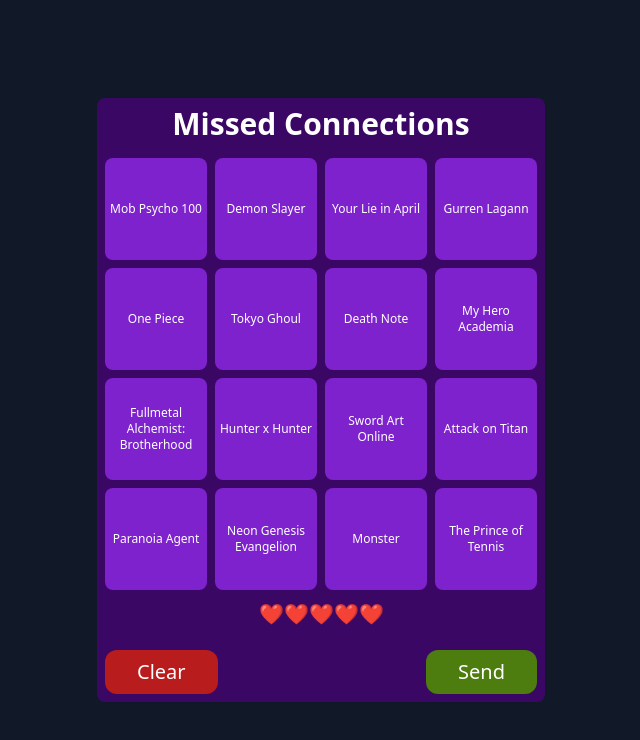
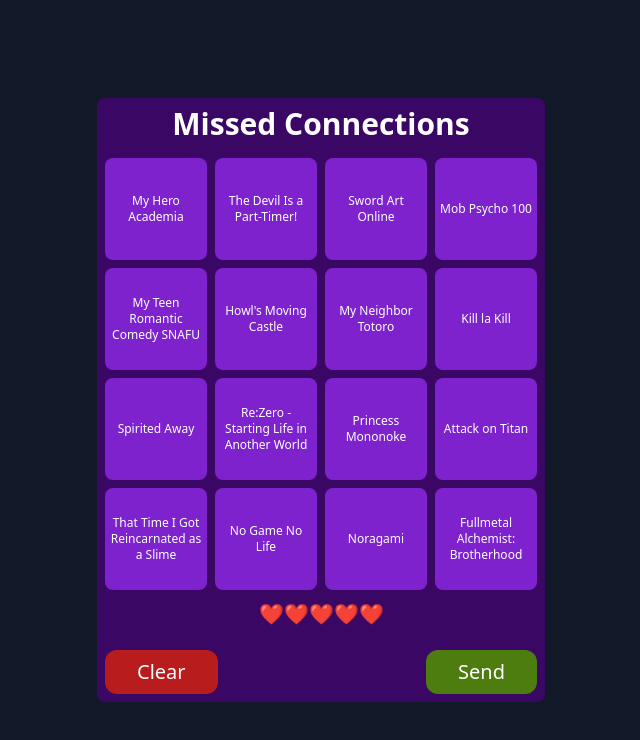
Before and after one commit to matugonzalez/missed-connections, a React (Vite) app: page / in a window 1280 px wide. Shown: the top 740 px of the page, without its empty margins (319-959 px from the left). Built offline with nearby package versions, Linux system fonts and the light colour scheme.

Commit message:
feat: add real data and ref app

```diff
--- a/mockData.js
+++ b/mockData.js
@@ -1,149 +1,7 @@
-const animeList = [
-    {
-        id: 1,
-        name: "Attack on Titan",
-        author: "Hajime Isayama",
-        dateOfRelease: "2013",
-        producer: "Wit Studio, MAPPA"
-    },
-    {
-        id: 2,
-        name: "My Hero Academia",
-        author: "Kohei Horikoshi",
-        dateOfRelease: "2016",
-        producer: "Bones"
-    },
-    {
-        id: 3,
-        name: "Demon Slayer",
-        author: "Koyoharu Gotouge",
-        dateOfRelease: "2019",
-        producer: "Ufotable"
-    },
-    {
-        id: 4,
-        name: "One Piece",
-        author: "Eiichiro Oda",
-        dateOfRelease: "1999",
-        producer: "Toei Animation"
-    },
-    {
-        id: 5,
-        name: "Fullmetal Alchemist: Brotherhood",
-        author: "Hiromu Arakawa",
-        dateOfRelease: "2009",
-        producer: "BONES"
-    },
-    {
-        id: 6,
-        name: "Death Note",
-        author: "Tsugumi Ohba",
-        dateOfRelease: "2006",
-        producer: "Madhouse"
-    },
-    {
-        id: 7,
-        name: "Sword Art Online",
-        author: "Reki Kawahara",
-        dateOfRelease: "2012",
-        producer: "A-1 Pictures"
-    },
-    {
-        id: 8,
-        name: "Tokyo Ghoul",
-        author: "Sui Ishida",
-        dateOfRelease: "2014",
-        producer: "Studio Pierrot"
-    },
-    {
-        id: 9,
-        name: "Hunter x Hunter",
-        author: "Yoshihiro Togashi",
-        dateOfRelease: "2011",
-        producer: "Madman Entertainment"
-    },
-    {
-        id: 10,
-        name: "Neon Genesis Evangelion",
-        author: "Hideaki Anno",
-        dateOfRelease: "1995",
-        producer: "Gainax"
-    },
-    {
-        id: 11,
-        name: "Paranoia Agent",
-        author: "Satoshi Kon",
-        dateOfRelease: "2004",
-        producer: "Madhouse"
-    },
-    {
-        id: 12,
-        name: "Your Lie in April",
-        author: "Naoshi Arakawa",
-        dateOfRelease: "2014",
-        producer: "A-1 Pictures"
-    },
-    {
-        id: 13,
-        name: "The Prince of Tennis",
-        author: "Takeshi Konomi",
-        dateOfRelease: "2001",
-        producer: "Mitsubachi"
-    },
-    {
-        id: 14,
-        name: "Mob Psycho 100",
-        author: "ONE",
-        dateOfRelease: "2016",
-        producer: "Bones"
-    },
-    {
-        id: 15,
-        name: "Gurren Lagann",
-        author: "Kazuki Nakashima",
-        dateOfRelease: "2007",
-        producer: "Gainax"
-    },
-    {
-        id: 16,
-        name: "Monster",
-        author: "Naoki Urasawa",
-        dateOfRelease: "2004",
-        producer: "Madhouse"
-    },
-    {
-        id: 17,
-        name: "Kabaneri of the Iron Fortress",
-        author: "Tachikawa Yūichirō",
-        dateOfRelease: "2016",
-        producer: "Wit Studio"
-    },
-    {
-        id: 18,
-        name: "Anohana: The Flower We Saw That Day",
-        author: "Yoshihiro Miyamoto",
-        dateOfRelease: "2011",
-        producer: "A-1 Pictures"
-    },
-    {
-        id: 19,
-        name: "One Punch Man",
-        author: "ONE",
-        dateOfRelease: "2015",
-        producer: "Madhouse"
-    },
-    {
-        id: 20,
-        name: "The Wings of Honneamise",
-        author: "Kazuki Nakashima",
-        dateOfRelease: "1987",
-        producer: "Gainax"
-    },
-];
 const answers = [
     {
-        name:'Animes released on 2013',
-        answer : [
+        name: "Animes released on 2013",
+        answer: [
             {
                 id: 1,
                 name: "Attack on Titan",
@@ -153,129 +11,129 @@
             },
             {
                 id: 2,
+                name: "Kill la Kill",
+                author: "Kazuki Nakashima",
+                dateOfRelease: "2013",
+                producer: "Trigger"
+            },
+            {
+                id: 3,
+                name: "The Devil Is a Part-Timer!",
+                author: "Satoshi Wagahara",
+                dateOfRelease: "2013",
+                producer: "White Fox"
+            },
+            {
+                id: 4,
+                name: "My Teen Romantic Comedy SNAFU",
+                author: "Wataru Watari",
+                dateOfRelease: "2013",
+                producer: "Brain's Base"
+            }
+        ]
+    },
+    {
+        name: "Anime movies by Hayao Miyazaki and Studio Ghibli",
+        answer: [
+            {
+                id: 5,
+                name: "Spirited Away",
+                author: "Hayao Miyazaki",
+                dateOfRelease: "2001",
+                producer: "Studio Ghibli"
+            },
+            {
+                id: 6,
+                name: "My Neighbor Totoro",
+                author: "Hayao Miyazaki",
+                dateOfRelease: "1988",
+                producer: "Studio Ghibli"
+            },
+            {
+                id: 7,
+                name: "Princess Mononoke",
+                author: "Hayao Miyazaki",
+                dateOfRelease: "1997",
+                producer: "Studio Ghibli"
+            },
+            {
+                id: 8,
+                name: "Howl's Moving Castle",
+                author: "Hayao Miyazaki",
+                dateOfRelease: "2004",
+                producer: "Studio Ghibli"
+            }
+        ]
+    },
+    {
+        name: "Isekai Animes",
+        answer: [
+            {
+                id: 9,
+                name: "Re:Zero - Starting Life in Another World",
+                author: "Tappei Nagatsuki",
+                dateOfRelease: "2016",
+                producer: "White Fox"
+            },
+            {
+                id: 10,
+                name: "No Game No Life",
+                author: "Yuu Kamiya",
+                dateOfRelease: "2014",
+                producer: "Madhouse"
+            },
+            {
+                id: 11,
+                name: "That Time I Got Reincarnated as a Slime",
+                author: "Fuse",
+                dateOfRelease: "2018",
+                producer: "8bit"
+            },
+            {
+                id: 12,
+                name: "Sword Art Online",
+                author: "Reki Kawahara",
+                dateOfRelease: "2012",
+                producer: "A-1 Pictures"
+            }
+        ]
+    },
+    {
+        name: "Animes produced by Bones",
+        answer: [
+            {
+                id: 13,
+                name: "Fullmetal Alchemist: Brotherhood",
+                author: "Hiromu Arakawa",
+                dateOfRelease: "2009",
+                producer: "Bones"
+            },
+            {
+                id: 14,
                 name: "My Hero Academia",
                 author: "Kohei Horikoshi",
                 dateOfRelease: "2016",
                 producer: "Bones"
             },
             {
-                id: 3,
-                name: "Demon Slayer",
-                author: "Koyoharu Gotouge",
-                dateOfRelease: "2019",
-                producer: "Ufotable"
-            },
-            {
-                id: 4,
-                name: "One Piece",
-                author: "Eiichiro Oda",
-                dateOfRelease: "1999",
-                producer: "Toei Animation"
-            },
-        ],
-    },
-    {
-        name: 'Animes of the same author',
-        answer: [
-            {
-                id: 5,
-                name: "Fullmetal Alchemist: Brotherhood",
-                author: "Hiromu Arakawa",
-                dateOfRelease: "2009",
-                producer: "BONES"
-            },
-            {
-                id: 6,
-                name: "Death Note",
-                author: "Tsugumi Ohba",
-                dateOfRelease: "2006",
-                producer: "Madhouse"
-            },
-            {
-                id: 7,
-                name: "Sword Art Online",
-                author: "Reki Kawahara",
-                dateOfRelease: "2012",
-                producer: "A-1 Pictures"
-            },
-            {
-                id: 8,
-                name: "Tokyo Ghoul",
-                author: "Sui Ishida",
-                dateOfRelease: "2014",
-                producer: "Studio Pierrot"
-            },
-        ]
-    },
-    {
-        name: 'Isekai animes',
-        answer: [
-            {
-                id: 9,
-                name: "Hunter x Hunter",
-                author: "Yoshihiro Togashi",
-                dateOfRelease: "2011",
-                producer: "Madman Entertainment"
-            },
-            {
-                id: 10,
-                name: "Neon Genesis Evangelion",
-                author: "Hideaki Anno",
-                dateOfRelease: "1995",
-                producer: "Gainax"
-            },
-            {
-                id: 11,
-                name: "Paranoia Agent",
-                author: "Satoshi Kon",
-                dateOfRelease: "2004",
-                producer: "Madhouse"
-            },
-            {
-                id: 12,
-                name: "Your Lie in April",
-                author: "Naoshi Arakawa",
-                dateOfRelease: "2014",
-                producer: "A-1 Pictures"
-            },
-        ]
-    },
-    {
-        name: 'All anime movies',
-        answer: [
-            {
-                id: 13,
-                name: "The Prince of Tennis",
-                author: "Takeshi Konomi",
-                dateOfRelease: "2001",
-                producer: "Mitsubachi"
-            },
-            {
-                id: 14,
+                id: 15,
                 name: "Mob Psycho 100",
                 author: "ONE",
                 dateOfRelease: "2016",
                 producer: "Bones"
             },
             {
-                id: 15,
-                name: "Gurren Lagann",
-                author: "Kazuki Nakashima",
-                dateOfRelease: "2007",
-                producer: "Gainax"
-            },
-            {
                 id: 16,
-                name: "Monster",
-                author: "Naoki Urasawa",
-                dateOfRelease: "2004",
-                producer: "Madhouse"
-            },
-        ],
+                name: "Noragami",
+                author: "Adachitoka",
+                dateOfRelease: "2014",
+                producer: "Bones"
+            }
+        ]
     },
 ]
+
 const MOCKDATA = {
-    animeList,
     answers,
 }
 
--- a/src/App.jsx
+++ b/src/App.jsx
@@ -8,8 +8,7 @@
 import GameButtons from "./components/GameButtons"
 
 function App() {
-    const selectedData = MOCKDATA.animeList.slice(0, 16)
-    const answers = MOCKDATA.answers
+    const selectedData = MOCKDATA.answers.flatMap(item => item.answer)
     const [colors, setColors] = useState([])
     const [items, setItems] = useState(UTILS.shuffleArray(selectedData))
     const [pickedItems, setPickedItems] = useState([])
@@ -37,7 +36,7 @@
 
         let isCorrect = false
 
-        answers.map((answer) => {
+        MOCKDATA.answers.map((answer) => {
             if (UTILS.verifyAnswers(pickedItems, answer.answer)) {
                 isCorrect= true
                 setCorrectGuesses([...correctGuesses, answer])
```
